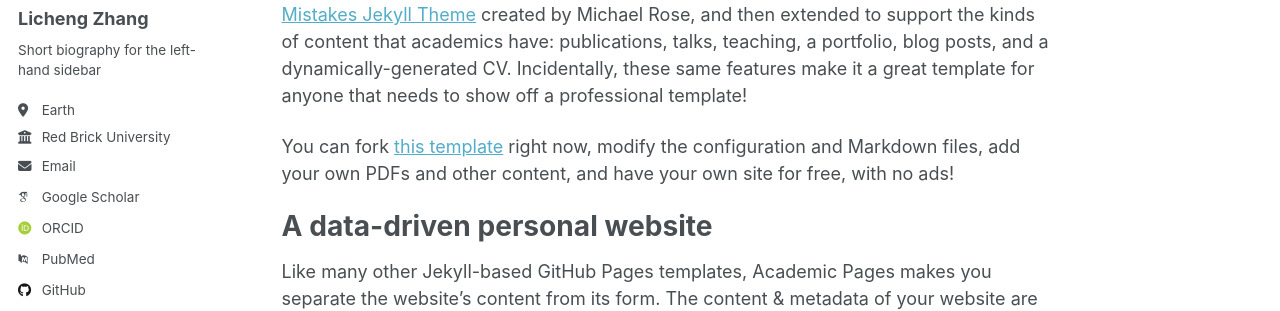
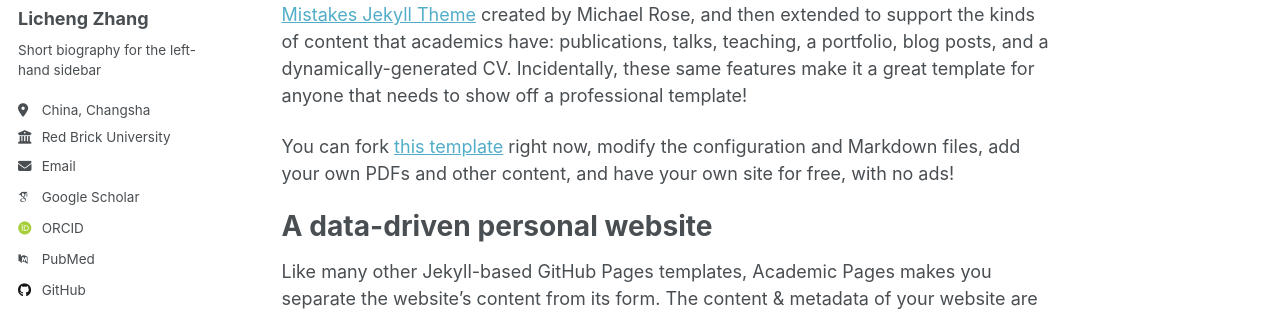
Before and after one commit to lichengzhang2/lichengzhang.github.io, a Jekyll site: the page built from _pages/about.md, in a window 1280 px wide. Shown: the part 276-587 px from the top of the page. Built offline with Jekyll 4.4.1, drawn with Linux system fonts in a browser that asks for light colours; some web fonts are replaced; a script that is not in the unit is left out.

Commit message:
Update _config.yml

```diff
--- a/_config.yml
+++ b/_config.yml
@@ -26,7 +26,7 @@ author:
   name             : "Licheng Zhang"
   pronouns         : # example: "she/her"
   bio              : "Short biography for the left-hand sidebar"
-  location         : "Earth"
+  location         : "China, Changsha"
   employer         : "Red Brick University"
   uri              : # URL
   email            : "none@example.org"
```
